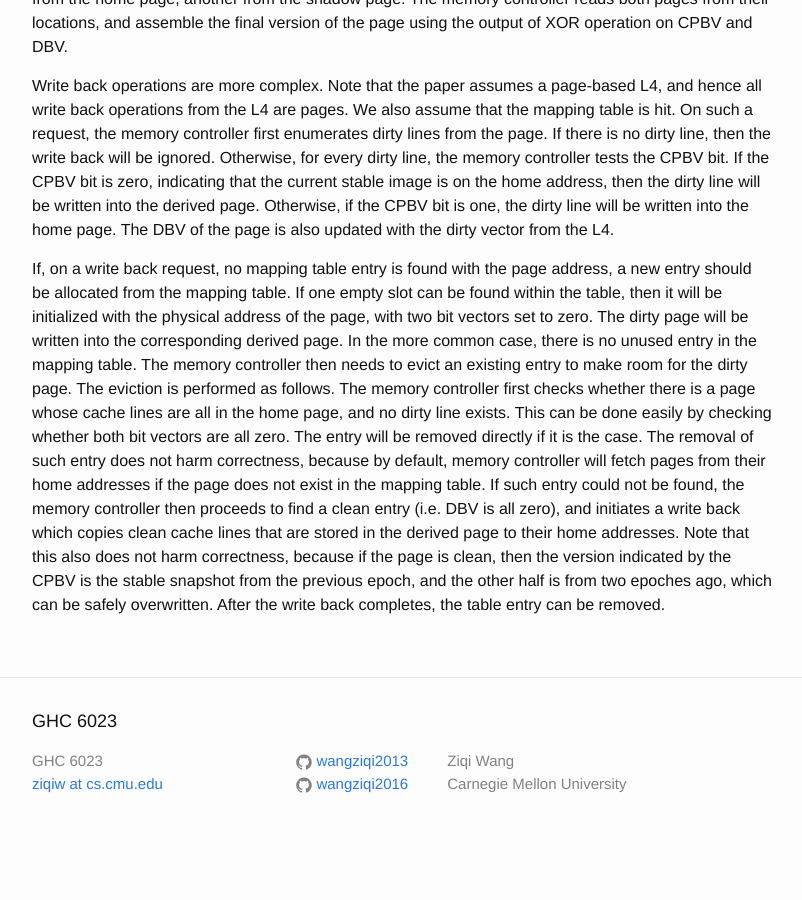
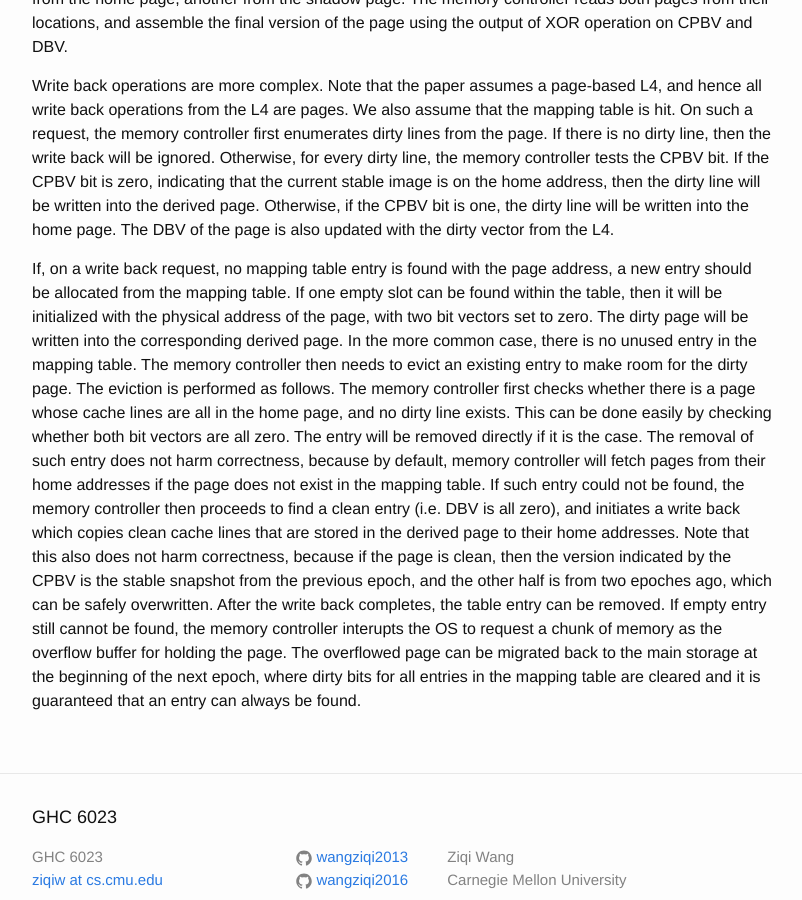
Before and after one commit to wangziqi2013/wangziqi2013.github.io, a Jekyll site: the page built from _posts/2019-03-05-Dual-Page-Ckpt.markdown, in a window 1280 px wide and 900 px high, scrolled down 2518 px. Shown: the whole window, without its empty margins (238-1040 px from the left). Built offline with Jekyll 4.4.1, drawn with Linux system fonts in a browser that asks for light colours; before the commit the page ends 3373 px from its top, so only the background shows below that.

Commit message:
Finish eviction

```diff
--- a/_posts/2019-03-05-Dual-Page-Ckpt.markdown
+++ b/_posts/2019-03-05-Dual-Page-Ckpt.markdown
@@ -107,3 +107,7 @@ to find a clean entry (i.e. DBV is all zero), and initiates a write back which c
 in the derived page to their home addresses. Note that this also does not harm correctness, because if the page is clean,
 then the version indicated by the CPBV is the stable snapshot from the previous epoch, and the other half is from
 two epoches ago, which can be safely overwritten. After the write back completes, the table entry can be removed.
+If empty entry still cannot be found, the memory controller interupts the OS to request a chunk of memory as the overflow
+buffer for holding the page. The overflowed page can be migrated back to the main storage at the beginning of the next
+epoch, where dirty bits for all entries in the mapping table are cleared and it is guaranteed that an entry can always
+be found.
```
